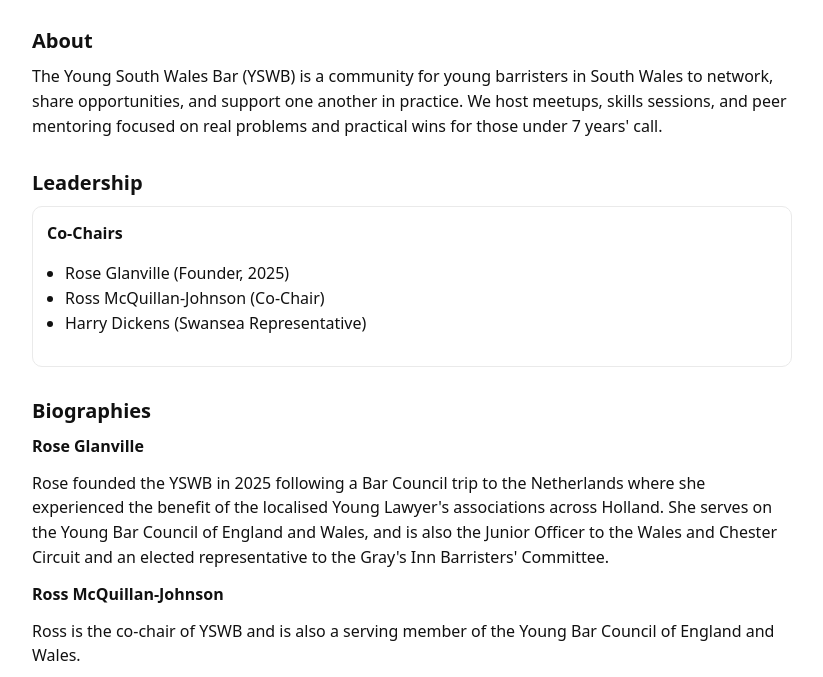
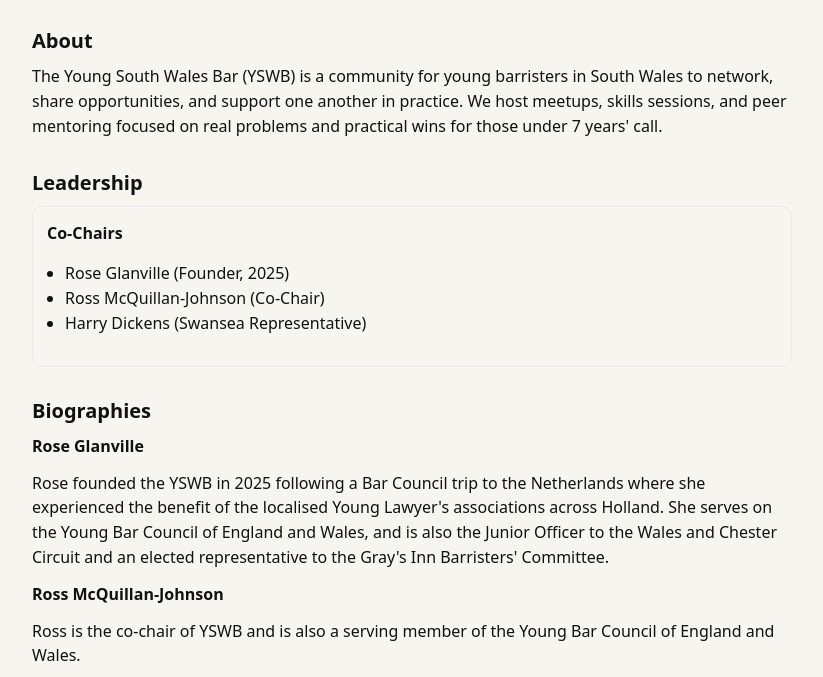
Before and after one commit to LRG-coder55/YSWB, a plain HTML site: page index.html in a window 1280 px wide. Shown: the part 311-988 px from the top of the page, without its empty margins (228-1051 px from the left). Drawn offline with Linux system fonts and the light colour scheme.

Commit message:
Update index.html
background colour

```diff
--- a/index.html
+++ b/index.html
@@ -7,7 +7,7 @@
   <meta name="description" content="The Young South Wales Bar (YSWB): a community for young barristers in South Wales to network and support one another." />
   <style>
     /* Minimal, print-friendly styles */
-    :root { --fg:#111; --bg:#fff; --muted:#555; --accent:#0b6cf0; }
+    :root { --fg:#111; --bg:#f7f5f0; --muted:#555; --accent:#0b6cf0; }
     html,body { margin:0; padding:0; background:var(--bg); color:var(--fg); font:16px/1.55 system-ui,-apple-system,Segoe UI,Roboto,Helvetica,Arial,sans-serif; }
     .wrap { max-width: 760px; margin: 0 auto; padding: 32px 16px 64px; }
     header { border-bottom:1px solid #e5e5e5; padding-bottom:16px; margin-bottom:24px; }
```
